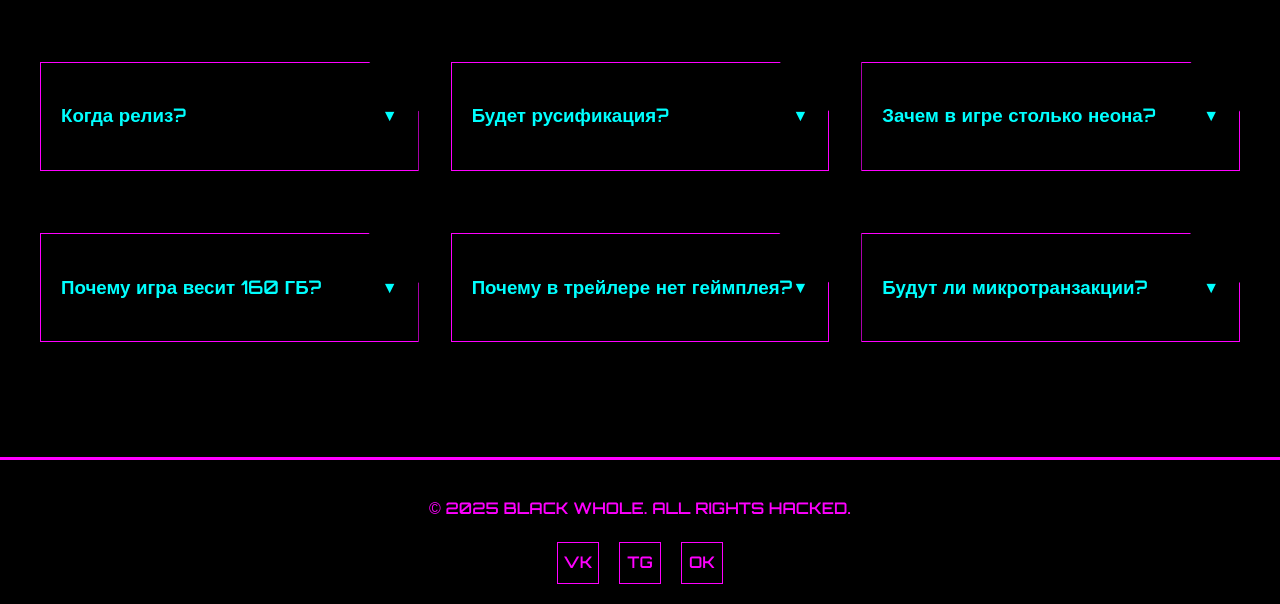
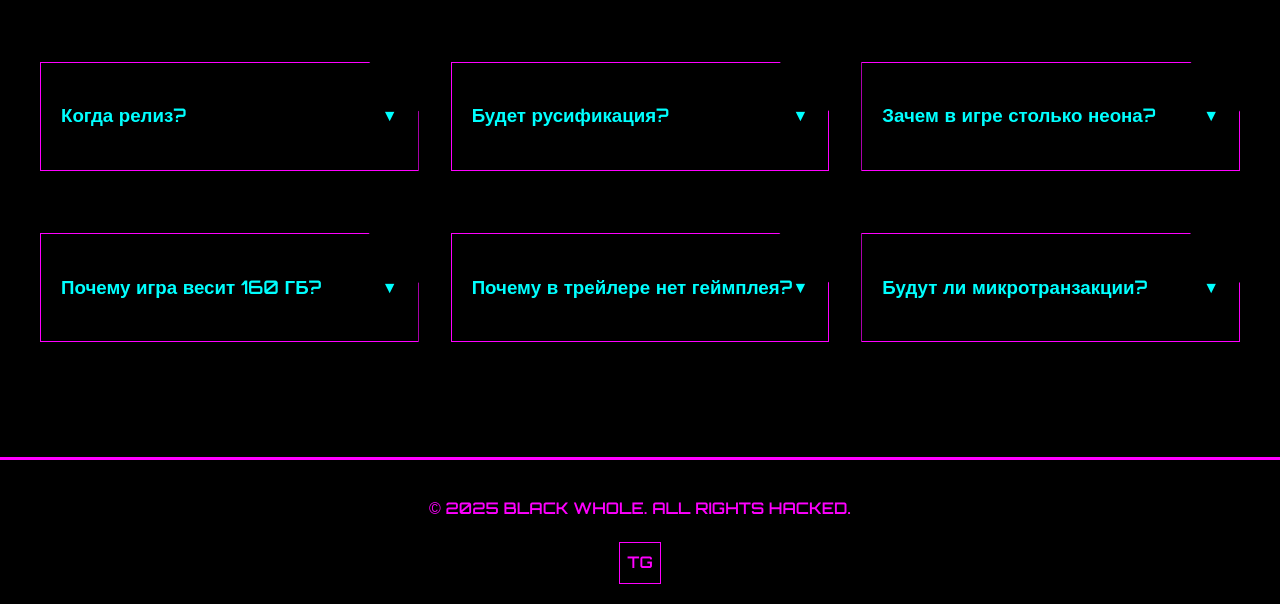
Before and after one commit to AlexAloneee/blackwholeweb, a plain HTML site: page support.html in a window 1280 px wide. Shown: the part 844-1448 px from the top of the page. Drawn offline with Linux system fonts and the light colour scheme.

Commit message:
Update support.html

```diff
--- a/support.html
+++ b/support.html
@@ -125,9 +125,7 @@
         <div class="footer-content">
             <p class="footer-text">© 2025 BLACK WHOLE. ALL RIGHTS HACKED.</p>
             <div class="social-links fade-in">
-            <a href="#" class="social-icon">VK</a>
-            <a href="#" class="social-icon">TG</a>
-            <a href="#" class="social-icon">OK</a>
+                <a href="https://t.me/privellllllIIIllllII" class="social-icon">TG</a>
             </div>
         </div>
     </footer>
```
